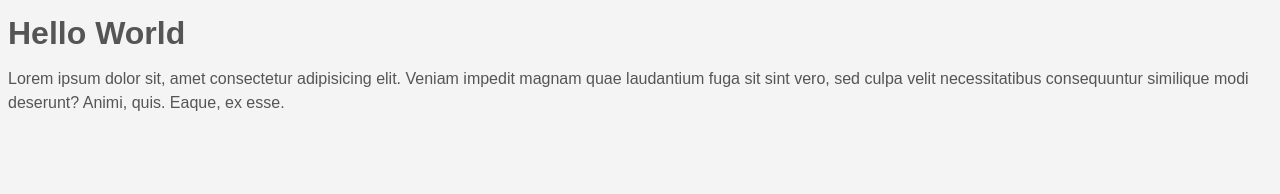
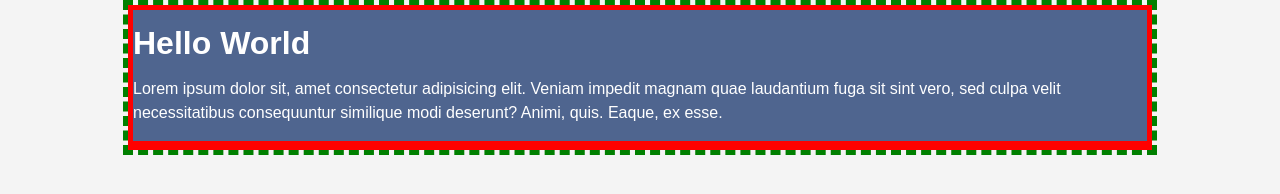
Before and after one commit to AntonioAscue/CodingPrep, a plain HTML site: page CSS-exercises/Basics1/index.html in a window 1280 px wide. Drawn offline with Linux system fonts and the light colour scheme.

Commit message:
divbox orders

```diff
--- a/CSS-exercises/Basics1/css/style.css
+++ b/CSS-exercises/Basics1/css/style.css
@@ -5,7 +5,23 @@ body {
   font-family: Arial, Helvetica, sans-serif;
   font-size: 12px;
   font-weight: normal;
-  /* same as above */
+  /* same as above, order: weight, size, style*/
   font: normal 16px Arial, Helvetica, sans-serif;
   line-height:1.5em;
+  margin: 0;
 }
+
+.container{
+  width:80%;
+  margin:auto;
+  border: 5px green solid;
+  border-style:dashed;
+}
+
+.box1 {
+  background-color: rgb(79, 101, 143);
+  color: #fff;
+  border: 1px red solid;
+  border-width: 5px;
+  border-bottom-width: 9px;
+}
--- a/CSS-exercises/Basics1/index.html
+++ b/CSS-exercises/Basics1/index.html
@@ -9,6 +9,7 @@
 </head>
 
 <body>
+  <div class=container>
     <div class=box1>
       <h1>Hello World</h1>
       <p>Lorem ipsum dolor sit,
@@ -20,6 +21,7 @@
         quis. Eaque, ex esse.
       </p>
     </div>
+  </div>
 </body>
 
 </html>
```
Lines whose indentation alone changed are shown as unchanged.
